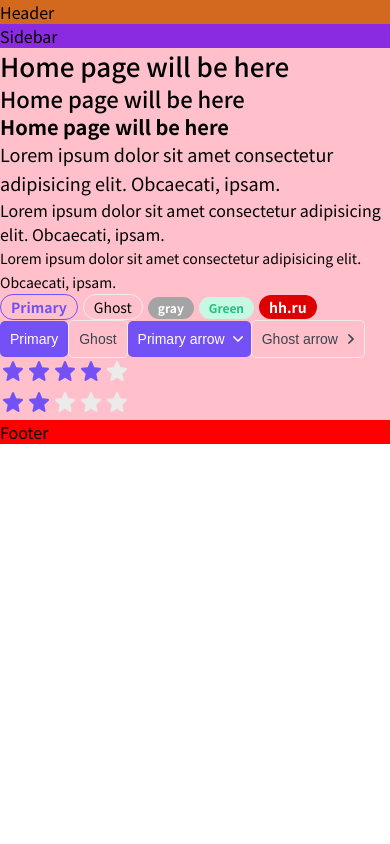
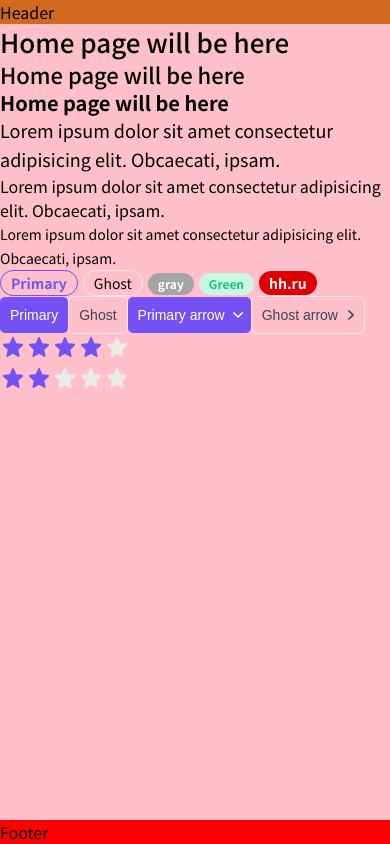
Before and after one commit to yurimikushov/courses, a Next.js app: page / in a window 390 px wide. Built offline with nearby package versions, Linux system fonts and the light colour scheme.

Commit message:
feat: corrected position of layout elems

```diff
--- a/src/layouts/Layout/Footer/Footer.tsx
+++ b/src/layouts/Layout/Footer/Footer.tsx
@@ -3,7 +3,7 @@ import { FooterProps } from './Footer.props'
 import styles from './Footer.module.css'
 
 const Footer = ({ className, ...props }: FooterProps): JSX.Element => (
-  <div className={cn(styles.footer, className)} {...props}>Footer</div>
+  <div className={cn(className, styles.footer)} {...props}>Footer</div>
 )
 
 export { Footer }
--- a/src/layouts/Layout/Header/Header.tsx
+++ b/src/layouts/Layout/Header/Header.tsx
@@ -3,7 +3,7 @@ import { HeaderProps } from './Header.props'
 import styles from './Header.module.css'
 
 const Header = ({ className, ...props }: HeaderProps): JSX.Element => (
-  <div className={cn(styles.header, className)} {...props}>Header</div>
+  <div className={cn(className, styles.header)} {...props}>Header</div>
 )
 
 export { Header }
--- a/src/layouts/Layout/Layout.module.css
+++ b/src/layouts/Layout/Layout.module.css
@@ -1,3 +1,45 @@
-.layout {
+.wrapper {
+  display: grid;
+  min-height: 100vh;
+  grid-template-columns: auto 230px minmax(320px, 1000px) auto;
+  grid-template-rows: auto 1fr auto;
+  grid-template-areas:
+    '. header header .'
+    '. sidebar body .'
+    'footer footer footer footer';
   background-color: pink;
 }
+
+.header {
+  display: none;
+  grid-area: header;
+}
+
+.sidebar {
+  grid-area: sidebar;
+}
+
+.body {
+  grid-area: body;
+}
+.footer {
+  grid-area: footer;
+}
+
+@media (max-width: 768px) {
+  .wrapper {
+    grid-template-columns: minmax(320px, 1fr);
+    grid-template-areas:
+      'header'
+      'body'
+      'footer';
+  }
+
+  .header {
+    display: initial;
+  }
+
+  .sidebar {
+    display: none;
+  }
+}
--- a/src/layouts/Layout/Layout.tsx
+++ b/src/layouts/Layout/Layout.tsx
@@ -5,13 +5,13 @@ import { Footer } from './Footer/Footer'
 import styles from './Layout.module.css'
 
 const Layout = ({ children }: LayoutProps): JSX.Element => (
-  <div className={styles.layout}>
-    <Header />
-    <main>
-      <Sidebar />
+  <div className={styles.wrapper}>
+    <Header className={styles.header} />
+    <Sidebar className={styles.sidebar} />
+    <main className={styles.body}>
       {children}
     </main>
-    <Footer />
+    <Footer className={styles.footer} />
   </div>
 )
 
--- a/src/layouts/Layout/Sidebar/Sidebar.tsx
+++ b/src/layouts/Layout/Sidebar/Sidebar.tsx
@@ -3,7 +3,7 @@ import { SidebarProps } from './Sidebar.props'
 import styles from './Sidebar.module.css'
 
 const Sidebar = ({ className, ...props }: SidebarProps): JSX.Element => (
-  <div className={cn(styles.sidebar, className)} {...props}>Sidebar</div>
+  <div className={cn(className, styles.sidebar)} {...props}>Sidebar</div>
 )
 
 export { Sidebar }
```
